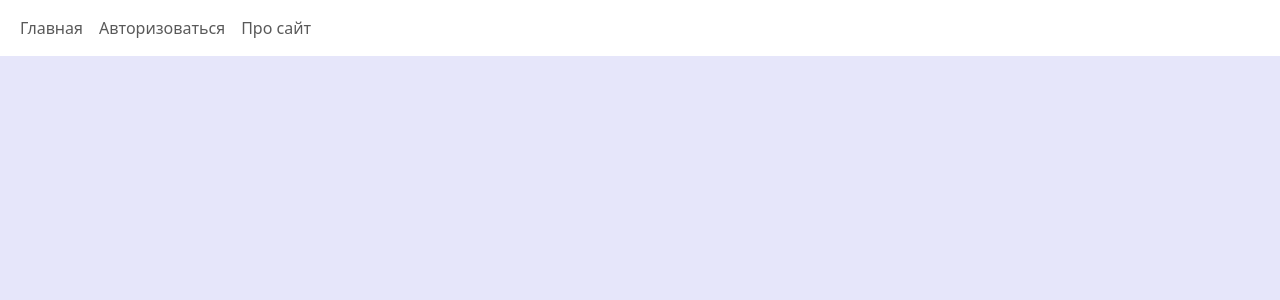
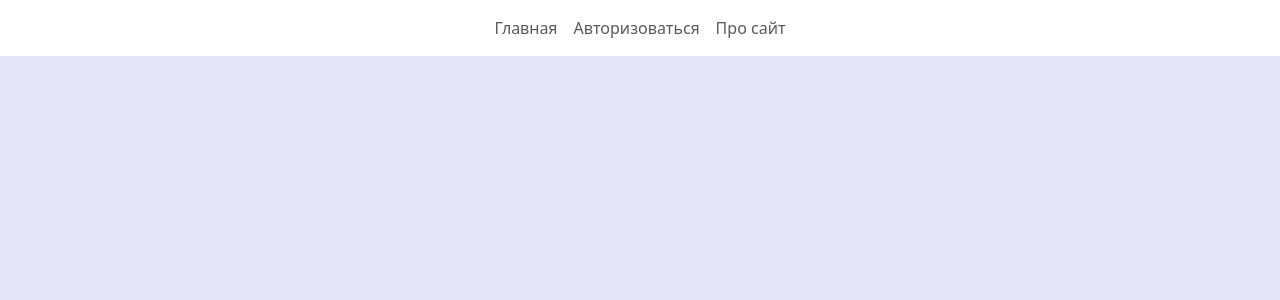
Before and after one commit to da-maltsev/gpt-django, a Django app: template src/app/templates/base.html in a window 1280 px wide. Shown: the top 300 px of the page. Run offline with Django 3.2, Linux system fonts and the light colour scheme; the template is opened without the code that fills it, so the values that code supplies are empty.

Commit message:
header centered

```diff
--- a/src/app/templates/header.html
+++ b/src/app/templates/header.html
@@ -2,7 +2,7 @@
 <header>
   <!-- Navbar -->
   <nav class="navbar navbar-expand-lg navbar-light bg-white">
-    <div class="container-fluid">
+    <div class="container-fluid justify-between">
       <button
         class="navbar-toggler"
         type="button"
@@ -14,8 +14,8 @@
       >
         <i class="fas fa-bars"></i>
       </button>
-      <div class="collapse navbar-collapse" id="navbarExample01">
-        <ul class="navbar-nav me-auto mb-2 mb-lg-0">
+      <div class="collapse navbar-collapse justify-content-center" id="navbarCenteredExample">
+        <ul class="navbar-nav mb-2 mb-lg-0">
           <li class="nav-item active">
             <a class="nav-link" aria-current="page" href="{% url 'gpt:home' %}">Главная</a>
           </li>
```
